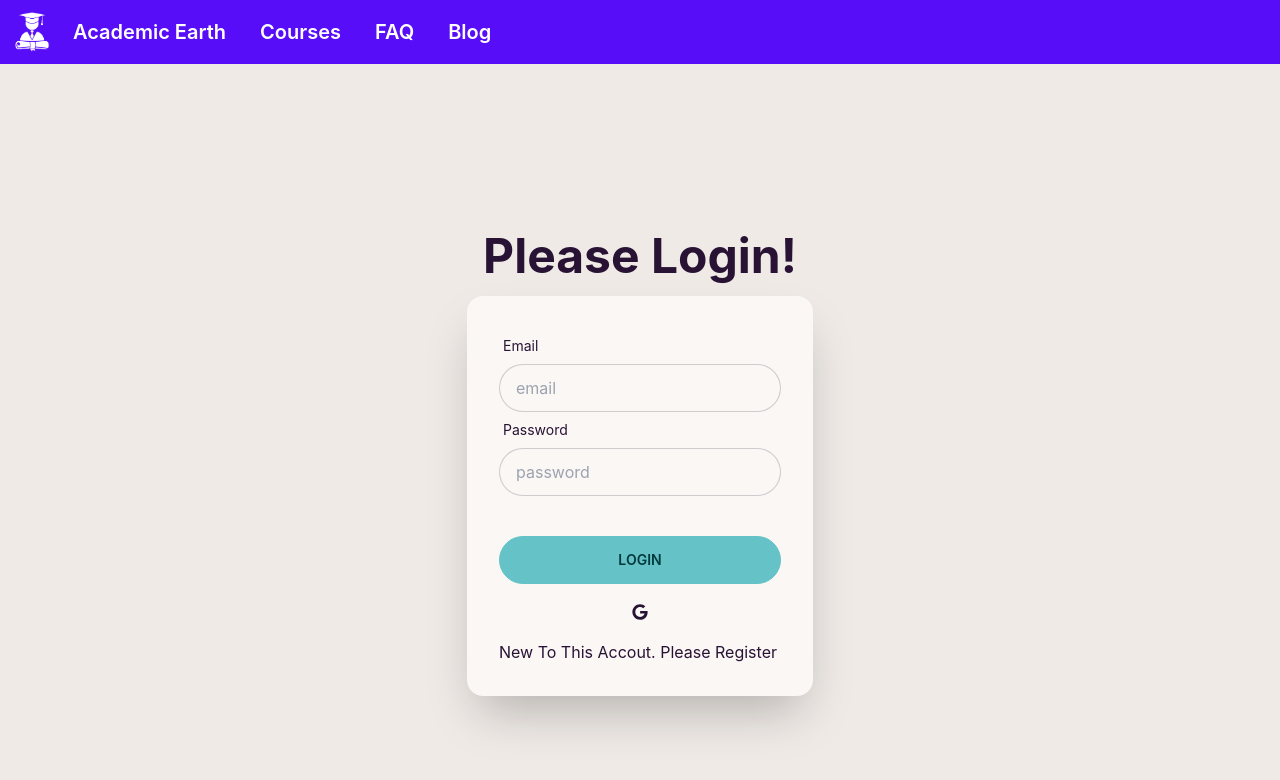
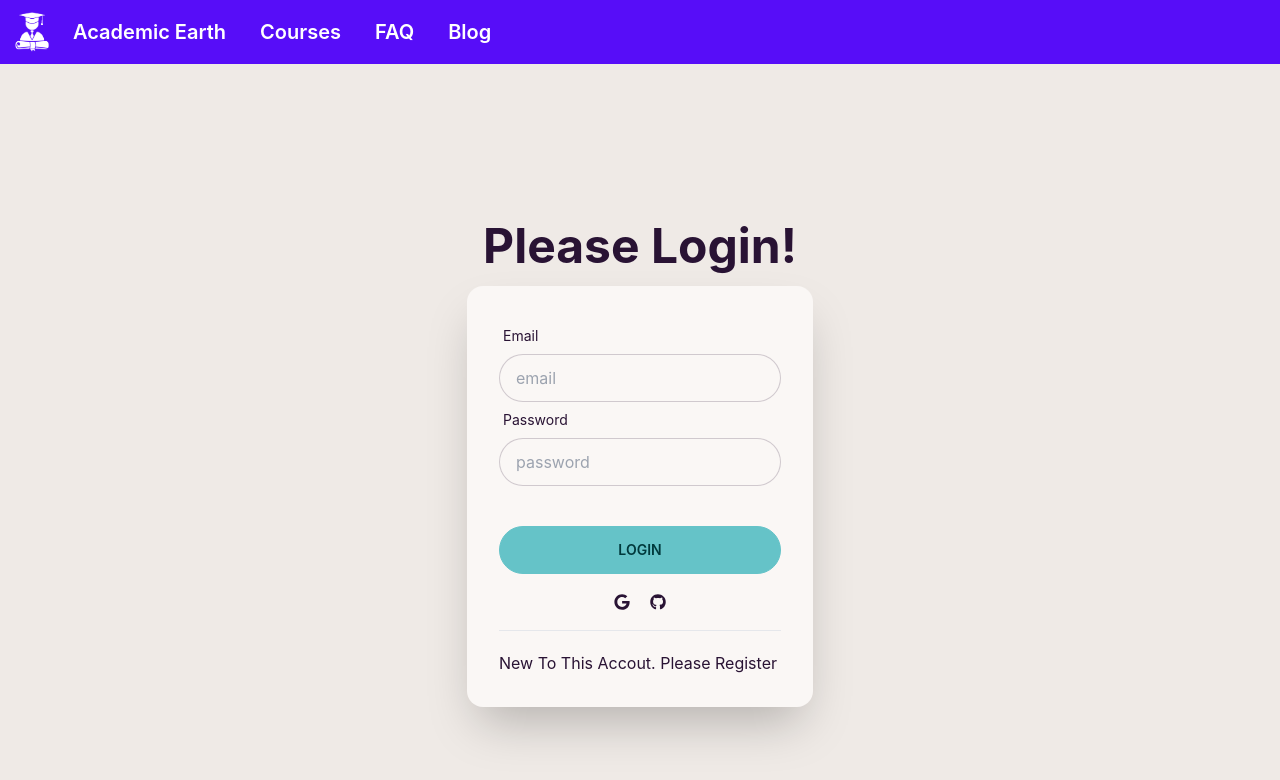
Before and after one commit to Parvez765/educational-website-clientside-assignment10, a React (Create React App) app: page /login in a window 1280 px wide. Shown: the top 780 px of the page. Built offline with nearby package versions, Linux system fonts and the light colour scheme.

Commit message:
sweetalert added

```diff
--- a/package.json
+++ b/package.json
@@ -13,6 +13,7 @@
     "react-icons": "^4.6.0",
     "react-router-dom": "^6.4.2",
     "react-scripts": "5.0.1",
+    "sweetalert2": "^11.6.1",
     "web-vitals": "^2.1.4"
   },
   "scripts": {
--- a/src/Context/AuthProvider/AuthProvider.js
+++ b/src/Context/AuthProvider/AuthProvider.js
@@ -20,7 +20,12 @@ const AuthProvider = ({ children }) => {
     }
 
 
-    const authInfo = {user, handleEmailSignIn, handleGoogleLogin}
+    // LoginWithGitHub
+    const handleLoginWithGithub = (provider) => {
+        return signInWithPopup(auth, provider)
+    }
+
+    const authInfo = {user, handleEmailSignIn, handleGoogleLogin, handleLoginWithGithub}
 
     return (
         <AuthContext.Provider value={authInfo}>
--- a/src/Pages/Login/Login.js
+++ b/src/Pages/Login/Login.js
@@ -1,14 +1,18 @@
-import { GoogleAuthProvider } from 'firebase/auth';
+import { GithubAuthProvider, GoogleAuthProvider } from 'firebase/auth';
 import React, { useContext } from 'react';
 import { Link } from 'react-router-dom';
 import { AuthContext } from '../../Context/AuthProvider/AuthProvider';
 import { FaGoogle, FaGithub } from "react-icons/fa";
+import Swal from 'sweetalert2';
 
 const Login = () => {
     const googleProvider = new GoogleAuthProvider()
+    const githubProvider = new GithubAuthProvider()
 
-    const { user, handleEmailSignIn, handleGoogleLogin } = useContext(AuthContext)
-    console.log(user)
+    const { user, handleEmailSignIn, handleGoogleLogin, handleLoginWithGithub } = useContext(AuthContext)
+
+    // Login With Email and Password
+
     const handleFormSubmit = (event) => {
         event.preventDefault()
         const form = event.target
@@ -22,14 +26,37 @@ const Login = () => {
         .catch(error => console.error(error))
     }
 
+
+    // Google Login Functionality
     const loginWithGoogle = () => {
         handleGoogleLogin(googleProvider)
             .then((result) => {
-            console.log("Logged In Successfully")
+                Swal.fire({
+                    position: 'top-end',
+                    icon: 'success',
+                    title: 'Google Login Successfull',
+                    showConfirmButton: false,
+                    timer: 1500
+                  })
             })
         .catch(error =>  console.error(error))
     }
 
+
+    // Github Login Functionality
+    const logInWithGithub = () => {
+        handleLoginWithGithub(githubProvider)
+            .then(result => {
+                Swal.fire({
+                    position: 'top-end',
+                    icon: 'success',
+                    title: 'GitHub Login Successfull',
+                    showConfirmButton: false,
+                    timer: 1500
+                  })
+            })
+        .catch(error=> console.log(error))
+    }
 
     return (
         <div>
@@ -59,8 +86,16 @@ const Login = () => {
                             </div>
                             <div className="form-control mt-6">
                                     <button className="btn btn-primary">Login</button>
-                                    <FaGoogle onClick={loginWithGoogle} className='mt-5 ml-auto mr-auto'></FaGoogle>
+                                    <div className='ml-auto mr-auto flex gap-5'>
+                                        <div>
+                                        <FaGoogle onClick={loginWithGoogle} className='mt-5 ml-auto mr-auto'></FaGoogle>
+                                    </div>
+                                        <div>
+                                        <FaGithub onClick={logInWithGithub} className='mt-5 ml-auto mr-auto'></FaGithub>
+                                        </div>
+                                   </div>
                                 </div>
+                                <hr  className='mt-5'/>
                                 <Link><p className='mt-5'>New To This Accout. Please Register</p></Link>
                         </form>
                     </div>
```
Also changed, not shown: 1 other file (tests, documents, lock files or other folders).
